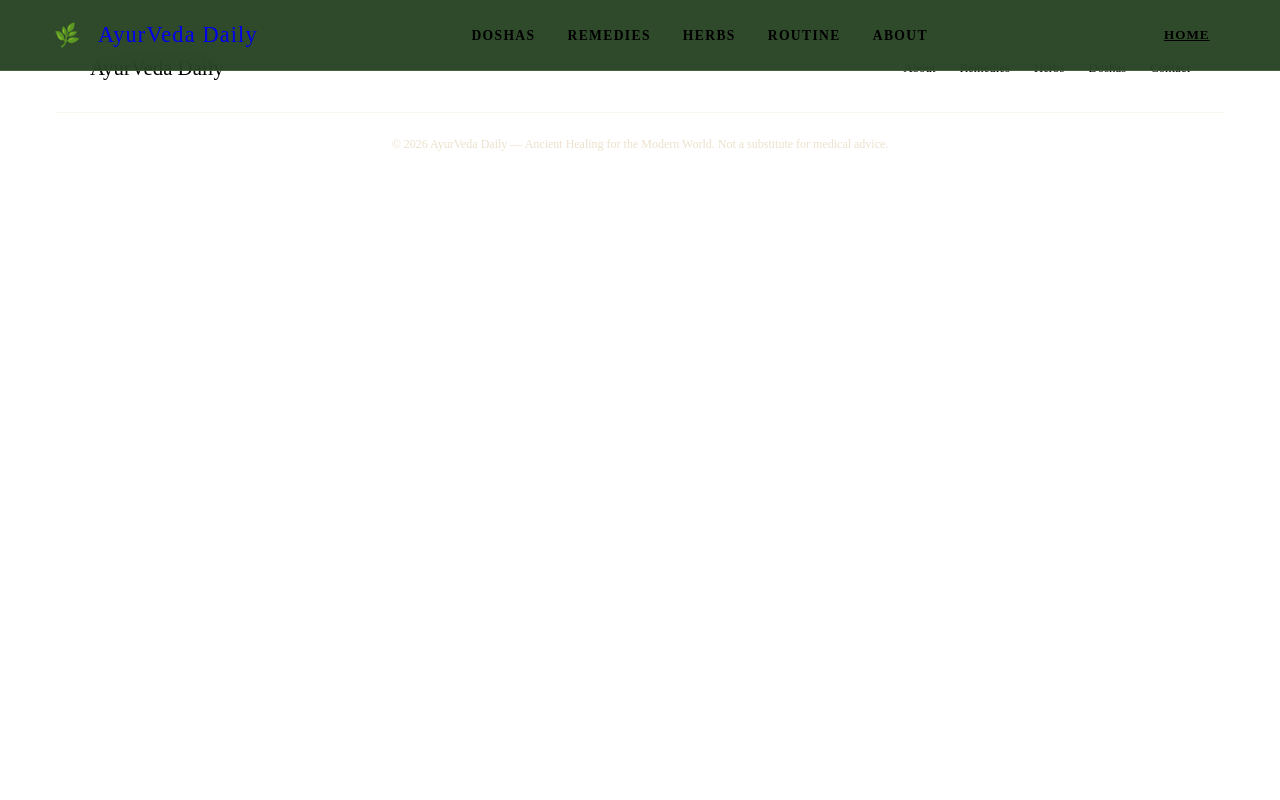
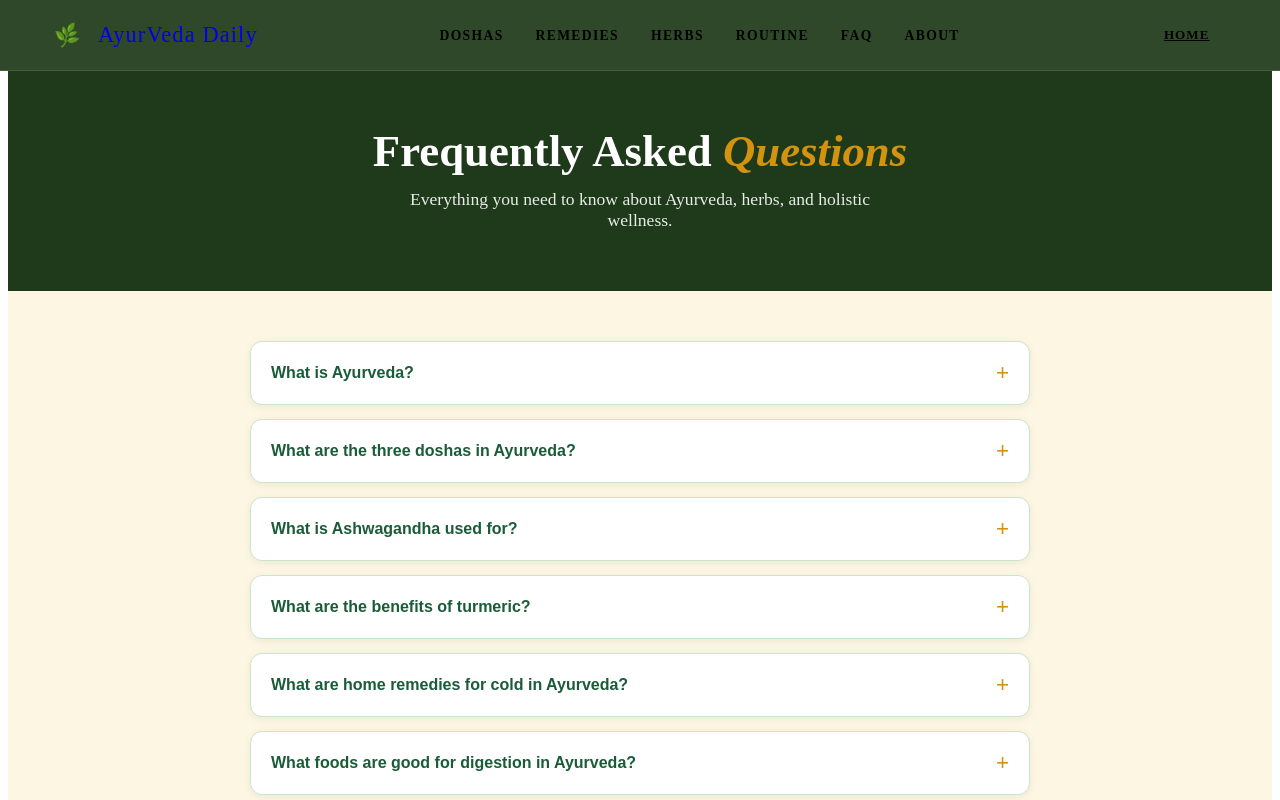
Before and after one commit to udisha1/ayurveda-daily, an Angular app: page /faq in a window 1280 px wide. Before the commit this address led to /. Shown: the top 800 px of the page. Built offline with nearby package versions, Linux system fonts and the light colour scheme.

Commit message:
feat: Add FAQ page with Back to Top button

```diff
--- a/src/app/app.routes.ts
+++ b/src/app/app.routes.ts
@@ -5,6 +5,7 @@ import { DoshasComponent } from './pages/doshas/doshas';
 import { HerbsComponent } from './pages/herbs/herbs';
 import { RemediesComponent } from './pages/remedies/remedies';
 import { RoutineComponent } from './pages/routine/routine';
+import { FaqComponent } from './pages/faq/faq';
 
 export const routes: Routes = [
   { path: '', component: HomeComponent },
@@ -13,4 +14,5 @@ export const routes: Routes = [
   { path: 'herbs', component: HerbsComponent },
   { path: 'remedies', component: RemediesComponent },
   { path: 'routine', component: RoutineComponent },
+  { path: 'faq', component: FaqComponent },
 ];
--- a/src/app/components/navbar/navbar.html
+++ b/src/app/components/navbar/navbar.html
@@ -1,4 +1,4 @@
-<nav [ngStyle]="{'padding': isScrolled ? '0.6rem 3rem' : '1rem 3rem'}">
+<nav [ngStyle]="{'padding': isScrolled ? '0.6rem 3rem' : '1rem 3rem'}" style="background-color: #2F4829;">
   <a class="nav-logo" routerLink="/">
     <div class="leaf-icon">🌿</div>
     <span>Ayur<em>Veda</em> Daily</span>
@@ -8,6 +8,7 @@
     <li><a routerLink="/remedies" routerLinkActive="active">Remedies</a></li>
     <li><a routerLink="/herbs" routerLinkActive="active">Herbs</a></li>
     <li><a routerLink="/routine" routerLinkActive="active">Routine</a></li>
+    <li><a routerLink="/faq" routerLinkActive="active">FAQ</a></li>
     <li><a routerLink="/about" routerLinkActive="active">About</a></li>
   </ul>
   <a class="nav-cta" routerLink="/">Home</a>
--- /dev/null
+++ b/src/app/pages/faq/faq.css
@@ -0,0 +1,132 @@
+.faq-page {
+  min-height: 100vh;
+  background: #fdf6e3;
+  padding-bottom: 60px;
+}
+
+.faq-hero {
+  background: linear-gradient(135deg, #1e3a1a, #1e3a1a);
+  color: white;
+  text-align: center;
+  padding: 80px 20px 60px;
+}
+
+.faq-hero h1 {
+  font-size: 2.8rem;
+  font-weight: 700;
+  margin-bottom: 12px;
+}
+
+.faq-hero h1 span {
+  color: #d4930f;
+}
+
+.faq-hero p {
+  font-size: 1.1rem;
+  opacity: 0.9;
+  max-width: 500px;
+  margin: 0 auto;
+}
+
+.faq-container {
+  max-width: 780px;
+  margin: 50px auto;
+  padding: 0 20px;
+  display: flex;
+  flex-direction: column;
+  gap: 14px;
+}
+
+.faq-item {
+  background: #fff;
+  border: 1px solid #c8e6c9;
+  border-radius: 12px;
+  overflow: hidden;
+  box-shadow: 0 2px 8px rgba(26, 92, 56, 0.08);
+}
+
+.faq-question {
+  width: 100%;
+  background: none;
+  border: none;
+  padding: 18px 20px;
+  font-size: 1rem;
+  font-weight: 600;
+  color: #1a5c38;
+  text-align: left;
+  cursor: pointer;
+  display: flex;
+  justify-content: space-between;
+  align-items: center;
+  transition: background 0.2s;
+}
+
+.faq-question:hover {
+  background: #f4faf6;
+}
+
+.faq-icon {
+  font-size: 1.4rem;
+  color: #d4930f;
+  font-weight: 400;
+}
+
+.faq-answer {
+  padding: 0 20px 18px;
+  font-size: 0.95rem;
+  color: #444;
+  line-height: 1.7;
+  border-top: 1px solid #e8f5e9;
+  background: #f9fdf9;
+}
+
+/* ===== BACK TO TOP BUTTON ===== */
+.back-to-top {
+  position: fixed;
+  bottom: 100px;
+  left: 28px;
+  background: linear-gradient(135deg, #d4930f, #d4930f);
+  color: white;
+  border: none;
+  border-radius: 20%;
+  padding: 0px 15px;
+  font-size: 2rem;
+  font-weight: 600;
+  cursor: pointer;
+  z-index: 9998;
+  box-shadow: 0 4px 14px rgba(212, 147, 15, 0.4);
+  transition:
+    transform 0.2s,
+    box-shadow 0.2s;
+  animation: fadeIn 0.3s ease;
+}
+
+.back-to-top:hover {
+  transform: translateY(-3px);
+  box-shadow: 0 6px 18px rgba(212, 147, 15, 0.5);
+}
+
+@keyframes fadeIn {
+  from {
+    opacity: 0;
+    transform: translateY(10px);
+  }
+  to {
+    opacity: 1;
+    transform: translateY(0);
+  }
+}
+
+/* ===== RESPONSIVE ===== */
+@media (max-width: 600px) {
+  .faq-hero h1 {
+    font-size: 2rem;
+  }
+  .faq-container {
+    padding: 0 14px;
+  }
+  .back-to-top {
+    left: 16px;
+    bottom: 90px;
+  }
+}
--- /dev/null
+++ b/src/app/pages/faq/faq.html
@@ -0,0 +1,23 @@
+<section class="faq-page">
+  <div class="faq-hero">
+    <h1>Frequently Asked <span><i>Questions</i></span></h1>
+    <p>Everything you need to know about Ayurveda, herbs, and holistic wellness.</p>
+  </div>
+
+  <div class="faq-container">
+    <div class="faq-item" *ngFor="let item of faqs; let i = index">
+      <button class="faq-question" (click)="toggle(i)">
+        {{ item.question }}
+        <span class="faq-icon">{{ item.open ? '−' : '+' }}</span>
+      </button>
+      <div class="faq-answer" *ngIf="item.open">
+        {{ item.answer }}
+      </div>
+    </div>
+  </div>
+
+  <!-- Back to Top Button -->
+  <button class="back-to-top" *ngIf="showBtn" (click)="scrollToTop()" >
+    <b>↑</b>
+  </button>
+</section>
--- /dev/null
+++ b/src/app/pages/faq/faq.ts
@@ -0,0 +1,69 @@
+import { Component, HostListener } from '@angular/core';
+import { CommonModule } from '@angular/common';
+
+@Component({
+  selector: 'app-faq',
+  standalone: true,
+  imports: [CommonModule],
+  templateUrl: './faq.html',
+  styleUrl: './faq.css',
+})
+export class FaqComponent {
+  showBtn = false;
+
+  faqs = [
+    {
+      question: 'What is Ayurveda?',
+      answer: 'Ayurveda is an ancient Indian system of medicine that focuses on balancing the body, mind, and spirit through diet, lifestyle, herbs, and natural therapies.',
+      open: false,
+    },
+    {
+      question: 'What are the three doshas in Ayurveda?',
+      answer: 'The three doshas are Vata (air & space), Pitta (fire & water), and Kapha (earth & water). Each person has a unique combination of these doshas that influences their health.',
+      open: false,
+    },
+    {
+      question: 'What is Ashwagandha used for?',
+      answer: 'Ashwagandha is an adaptogenic herb used to reduce stress and anxiety, improve sleep quality, boost energy and vitality, and support immune function.',
+      open: false,
+    },
+    {
+      question: 'What are the benefits of turmeric?',
+      answer: 'Turmeric contains curcumin which has powerful anti-inflammatory and antioxidant properties. It supports joint health, digestion, immunity, and skin health.',
+      open: false,
+    },
+    {
+      question: 'What are home remedies for cold in Ayurveda?',
+      answer: 'Ayurvedic remedies for cold include ginger tea with honey, turmeric milk, steam inhalation with eucalyptus oil, and consuming tulsi (holy basil) leaves.',
+      open: false,
+    },
+    {
+      question: 'What foods are good for digestion in Ayurveda?',
+      answer: 'Ayurveda recommends ginger, cumin, fennel, coriander, and warm water for better digestion. Avoid cold drinks and processed foods.',
+      open: false,
+    },
+    {
+      question: 'Is Ayurveda safe to use with modern medicine?',
+      answer: 'Some Ayurvedic herbs can interact with medications. Always consult a qualified Ayurvedic practitioner and your doctor before combining treatments.',
+      open: false,
+    },
+    {
+      question: 'How long does it take for Ayurveda to show results?',
+      answer: 'Ayurveda focuses on long-term wellness. Results vary by person and condition, but most people notice improvements within 4 to 12 weeks of consistent practice.',
+      open: false,
+    },
+  ];
+
+  toggle(index: number) {
+    this.faqs[index].open = !this.faqs[index].open;
+  }
+
+  @HostListener('window:scroll')
+  onScroll() {
+    this.showBtn = window.scrollY > 300;
+  }
+
+  scrollToTop() {
+    window.scrollTo({ top: 0, behavior: 'smooth' });
+  }
+}
```
Also changed, not shown: 1 other file (tests, documents, lock files or other folders).
